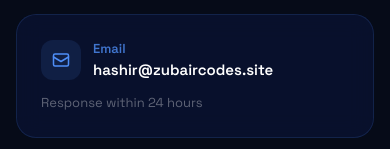
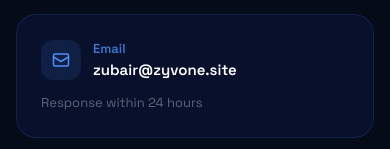
Before and after one commit to ZubairCodes78/Zyvone, a Next.js app: page /contact in a window 390 px wide. Shown: the part 562-711 px from the top of the page. Built offline with nearby package versions, Linux system fonts and the light colour scheme.

Commit message:
Fixed mobile contact form and UI updates

```diff
--- a/src/app/contact/page.tsx
+++ b/src/app/contact/page.tsx
@@ -194,7 +194,7 @@ export default function ContactPage() {
                 </div>
                 <div>
                   <p style={{ fontFamily:'var(--font-space)',fontSize:'13px',fontWeight:'600',color:'rgba(79,142,247,0.8)',margin:0 }}>Email</p>
-                  <p style={{ fontFamily:'var(--font-space)',fontSize:'15px',fontWeight:'600',color:'#FFFFFF',margin:0 }}>hashir@zubaircodes.site</p>
+                  <p style={{ fontFamily:'var(--font-space)',fontSize:'15px',fontWeight:'600',color:'#FFFFFF',margin:0 }}>zubair@zyvone.site</p>
                 </div>
               </div>
               <p style={{ fontFamily:'var(--font-space)',fontSize:'13px',color:'rgba(255,255,255,0.35)',margin:0 }}>
```
